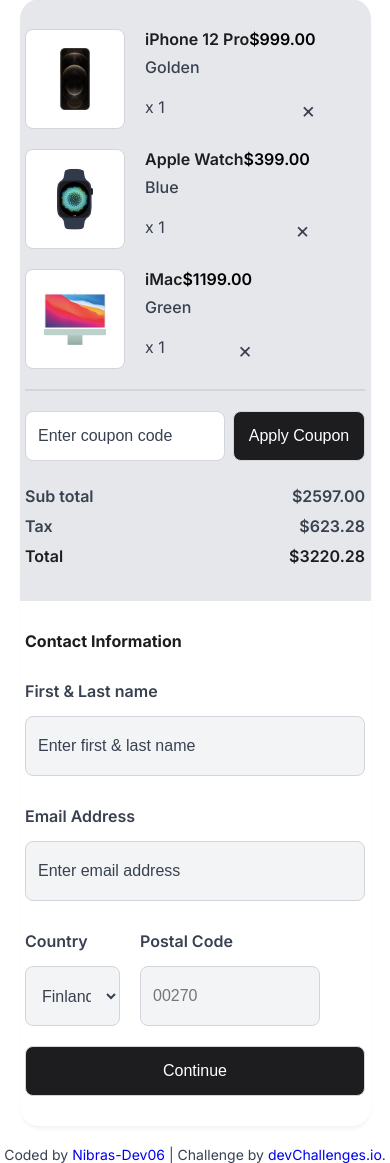
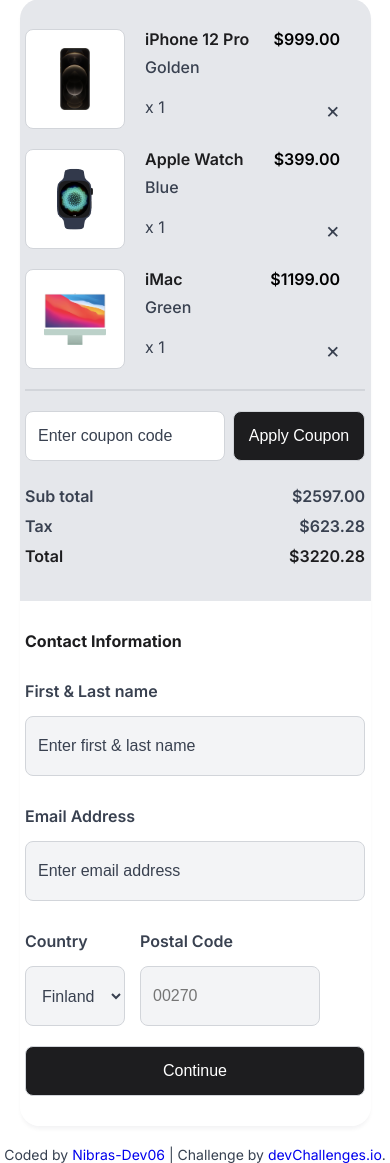
Before and after one commit to Nibras-Dev06/Device-Shop-Checkout, a plain HTML site: page index.html in a window 390 px wide. Shown: the part 86-1249 px from the top of the page. Drawn offline with Linux system fonts and the light colour scheme.

Commit message:
my changes

```diff
--- a/style.css
+++ b/style.css
@@ -402,7 +402,7 @@
       .container{
         width:100%;
         max-width: 380px;
-        min-width:95px;
+        min-width:195px;
         margin-bottom:8px;
       }
 
@@ -455,7 +455,7 @@
         justify-content: space-between;
         width:80%;
         max-width:220px;
-        min-width:95px;
+        min-width:100px;
         height:60px;
 
       }
```
